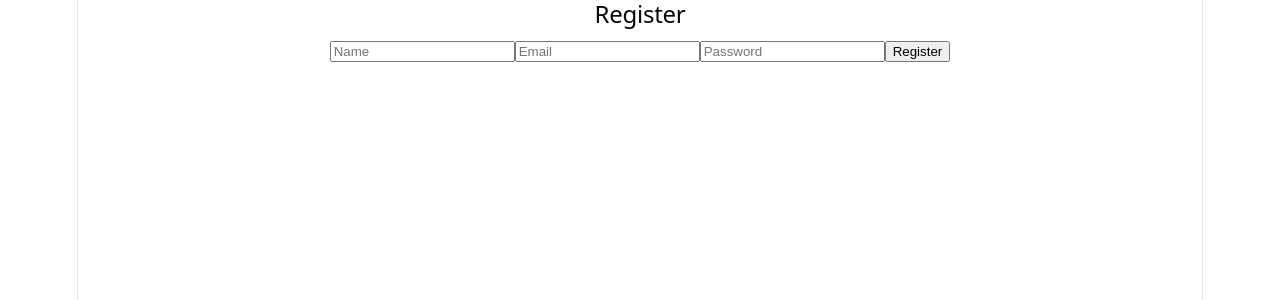
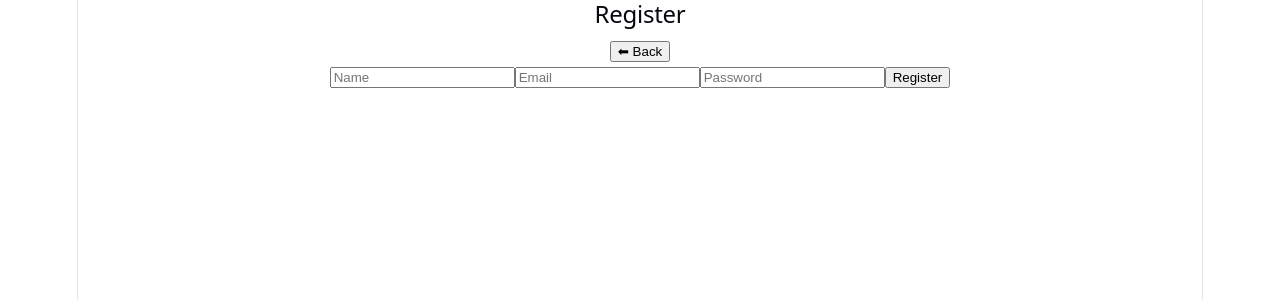
Before and after one commit to github12subir/MERN_Todo_App, a React app in the folder frontend/: page /register in a window 1280 px wide. Shown: the top 300 px of the page. Built offline with nearby package versions, Linux system fonts and the light colour scheme; no server answers; the HTML template or start-up script is replaced by a standard one.

Commit message:
feat(frontend): add back navigation button for improved user experience

```diff
--- a/frontend/src/pages/Register.jsx
+++ b/frontend/src/pages/Register.jsx
@@ -16,13 +16,17 @@ export default function Register() {
   const handleSubmit = async (e) => {
     e.preventDefault();
     await dispatch(register(form));
-    navigate("/"); // redirect to login
+    navigate("/"); // go to login
   };
 
   return (
-    <form onSubmit={handleSubmit}>
+    <div>
       <h2>Register</h2>
 
+      {/* 🔙 Back Button */}
+      <button onClick={() => navigate(-1)}>⬅ Back</button>
+
+      <form onSubmit={handleSubmit}>
         <input
           placeholder="Name"
           onChange={(e) => setForm({ ...form, name: e.target.value })}
@@ -36,10 +40,13 @@ export default function Register() {
         <input
           type="password"
           placeholder="Password"
-        onChange={(e) => setForm({ ...form, password: e.target.value })}
+          onChange={(e) =>
+            setForm({ ...form, password: e.target.value })
+          }
         />
 
-      <button>Register</button>
+        <button type="submit">Register</button>
       </form>
+    </div>
   );
 }
```
Lines whose indentation alone changed are shown as unchanged.
